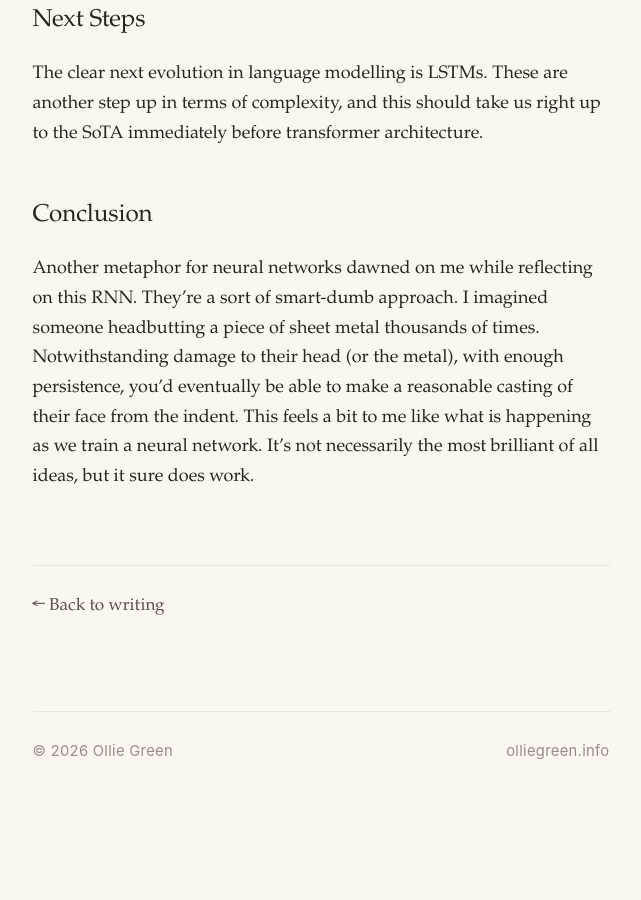
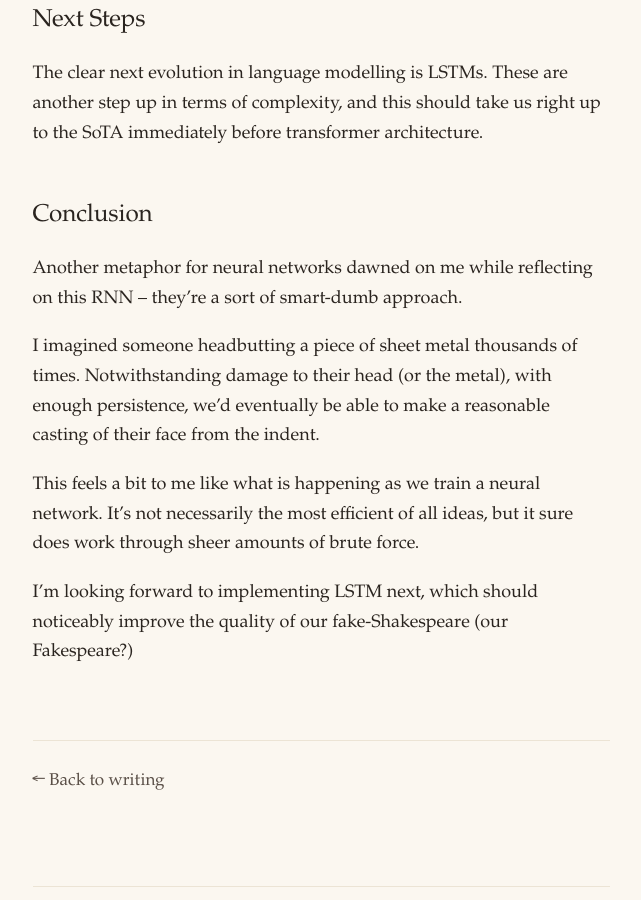
Before and after one commit to OliverEGreen/OliverEGreen.github.io, a Jekyll site: the page built from _posts/2026-05-19-LLMs-Part-2-Building-a-Vanilla-RNN.md, in a window 1280 px wide and 900 px high, scrolled down 5320 px. Shown: the whole window, without its empty margins (319-960 px from the left). Built offline with Jekyll 4.4.1, drawn with Linux system fonts in a browser that asks for light colours; before the commit the page ends 6191 px from its top, so only the background shows below that.

Commit message:
Update 2026-05-19-LLMs-Part-2-Building-a-Vanilla-RNN.md

```diff
--- a/_posts/2026-05-19-LLMs-Part-2-Building-a-Vanilla-RNN.md
+++ b/_posts/2026-05-19-LLMs-Part-2-Building-a-Vanilla-RNN.md
@@ -89,4 +89,10 @@ The clear next evolution in language modelling is LSTMs. These are another step
 
 ## Conclusion
 
-Another metaphor for neural networks dawned on me while reflecting on this RNN. They're a sort of smart-dumb approach. I imagined someone headbutting a piece of sheet metal thousands of times. Notwithstanding damage to their head (or the metal), with enough persistence, you'd eventually be able to make a reasonable casting of their face from the indent. This feels a bit to me like what is happening as we train a neural network. It's not necessarily the most brilliant of all ideas, but it sure does work.
+Another metaphor for neural networks dawned on me while reflecting on this RNN – they're a sort of smart-dumb approach.
+
+I imagined someone headbutting a piece of sheet metal thousands of times. Notwithstanding damage to their head (or the metal), with enough persistence, we'd eventually be able to make a reasonable casting of their face from the indent.
+
+This feels a bit to me like what is happening as we train a neural network. It's not necessarily the most efficient of all ideas, but it sure does work through sheer amounts of brute force.
+
+I'm looking forward to implementing LSTM next, which should noticeably improve the quality of our fake-Shakespeare (our Fakespeare?)
```
